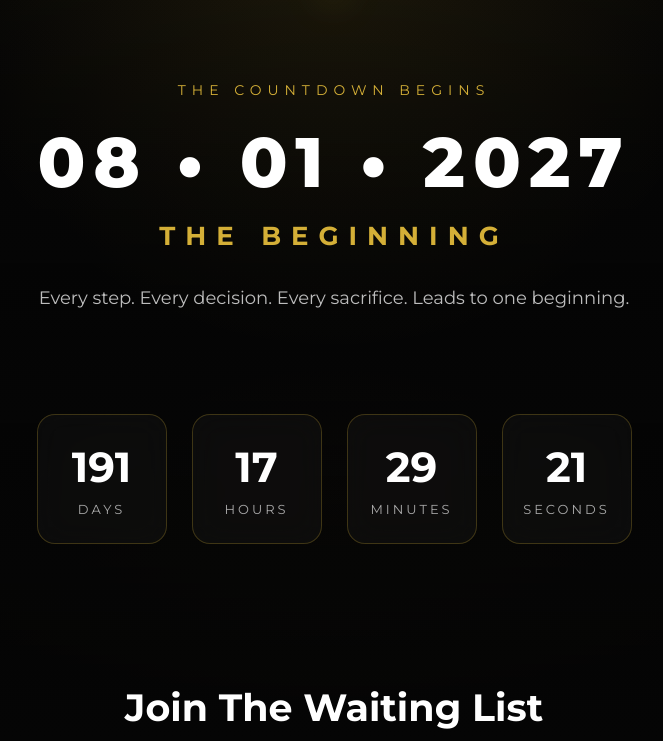
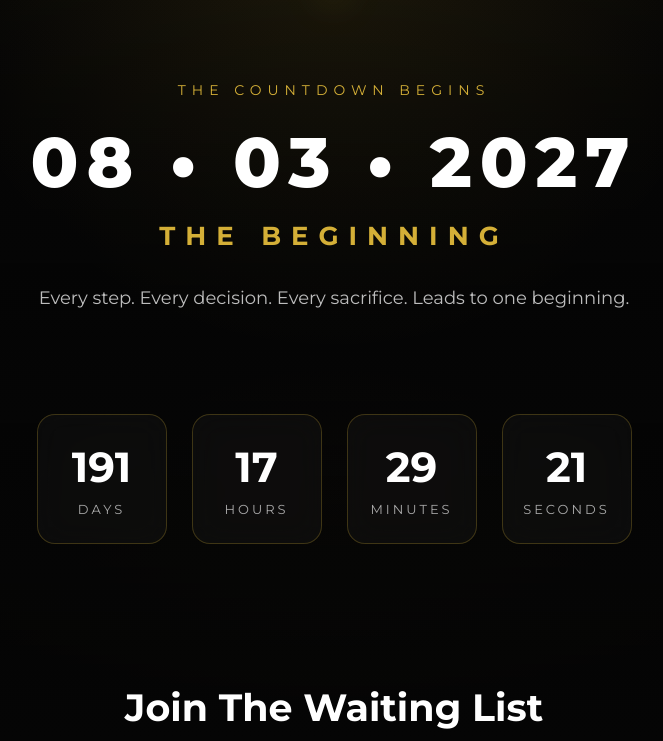
Before and after one commit to yuvion25-cmd/yuvion-website, a plain HTML site: page index.html in a window 1280 px wide. Shown: the part 59-800 px from the top of the page, without its empty margins (306-969 px from the left). Drawn offline with Linux system fonts and the light colour scheme.

Commit message:
Update index.html

```diff
--- a/index.html
+++ b/index.html
@@ -35,7 +35,7 @@
     </p>
 
     <h1>
-        08 • 01 • 2027
+        08 • 03 • 2027
     </h1>
 
     <h2>
```
